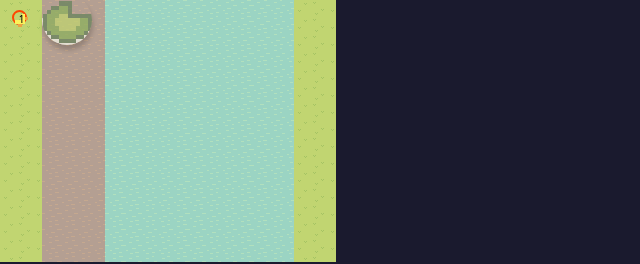
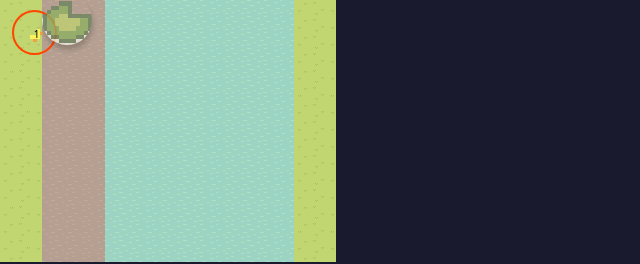
Before and after one commit to RESPRiT/game-game, a website built with Vite: page index.html in a window 1280 px wide. Shown: the full height of the page, 0-640 px from the left. Built offline with nearby package versions, Linux system fonts and the light colour scheme; what @rcade/plugin-input-classic, @rcade/plugin-input-spinners would draw is missing.

Commit message:
Update .duck to .duck_container and .sprite to .duck_sprite
Co-authored-by: mmegaard <mmegaard@users.noreply.github.com>

```diff
--- a/src/main.ts
+++ b/src/main.ts
@@ -263,7 +263,7 @@ const spawnDuck = () => {
   ducksState.canSpawn = false;
   const duckEl = document.createElement("div");
   const spriteEl = document.createElement("div");
-  spriteEl.className = "sprite";
+  spriteEl.className = "duck_sprite";
   duckEl.appendChild(spriteEl);
   ducksState.ducksSpawned++;
 
@@ -275,7 +275,7 @@ const spawnDuck = () => {
     element: duckEl,
   };
 
-  duckEl.className = "duck";
+  duckEl.className = "duck_container";
   duckEl.style.transform = `translateX(${newDuck.x}px) translateY(${newDuck.y}px)`;
   spriteEl.innerText = `${newDuck.id}`;
   ducks.appendChild(duckEl);
--- a/src/style.css
+++ b/src/style.css
@@ -116,14 +116,14 @@ body {
   box-shadow: 1px 1px 1px rgba(0, 0, 0, 0.125);
 }
 
-.duck {
+.duck_container {
   border-radius: 100%;
   position: absolute;
   z-index: 10;
   top: 0;
   left: 0;
-  width: 15px;
-  height: 15px;
+  width: 45px;
+  height: 45px;
   margin-top: 0;
   transform: translateX(0) translateY(0);
   transition: all 0.075s ease-in-out;
@@ -131,7 +131,7 @@ body {
   text-align: center;
   color: black;
 }
-.sprite {
+.duck_sprite {
   background-image: url("/assets/img/ducklings_single.png");
   background-size: 350%;
   background-position: bottom;
@@ -139,8 +139,8 @@ body {
   width: 15px;
   height: 15px;
   position: absolute;
-  top: 0;
-  left: 0;
+  top: 15px;
+  left: 15px;
   transition: all 0.075s ease-in-out;
 }
 
```
